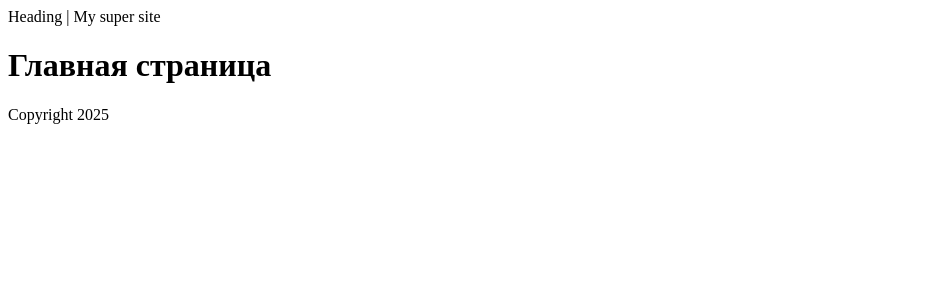
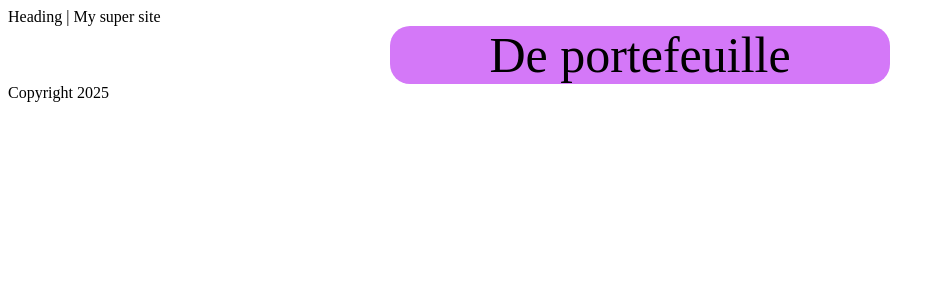
Before and after one commit to Huricanen/my_first_django_project, a Django app: page /app/main-page/ in a window 1280 px wide. Shown: the top 300 px of the page, without its empty margins (0-945 px from the left). Run offline with Django 5.2, Linux system fonts and the light colour scheme; data that the repository does not hold is empty.

Commit message:
Сделано название сайта сверху в index

```diff
--- a/app/static/styles/styles.css
+++ b/app/static/styles/styles.css
@@ -64,3 +64,17 @@ h2 {
   margin-left: 5%;
   margin-right: 5%;
 }
+
+.marketplace-name {
+  margin: 0 auto;
+  display: flex;
+  justify-content: center;
+  align-items: center;
+  background: #d478f8;
+  border-radius: 20px;
+  min-width: 300px;
+  min-height: 50px;
+  max-width: 500px;
+  max-height: 70px;
+  font-size: 50px;
+}
--- a/app/templates/app/index.html
+++ b/app/templates/app/index.html
@@ -2,9 +2,8 @@
 {% load static %}
 {% block title %}Главная{% endblock %}
 {% block content %}
-<h1>
-    Главная страница
-</h1>
+<div class="marketplace-name">De portefeuille</div>
+
 <div class="gallery">
     {% for product in products %}
     <div class="product-card">
```
